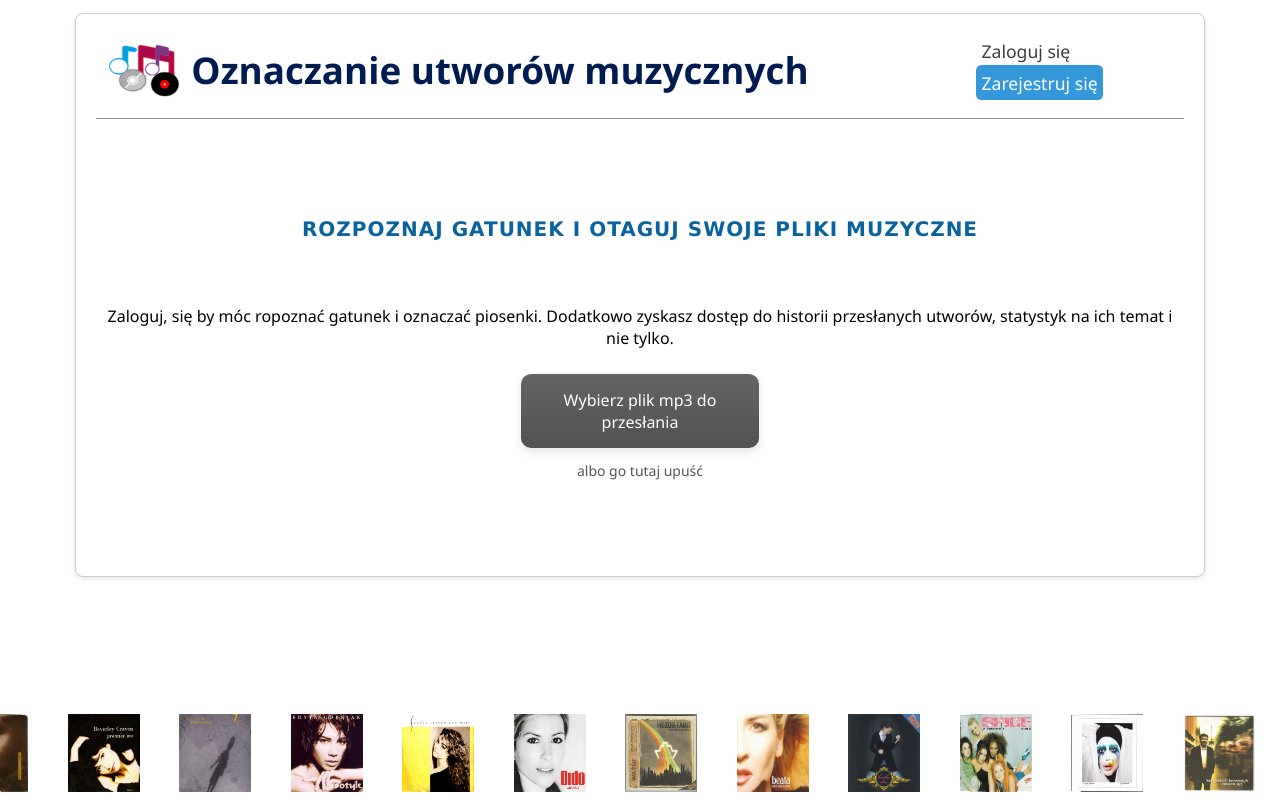
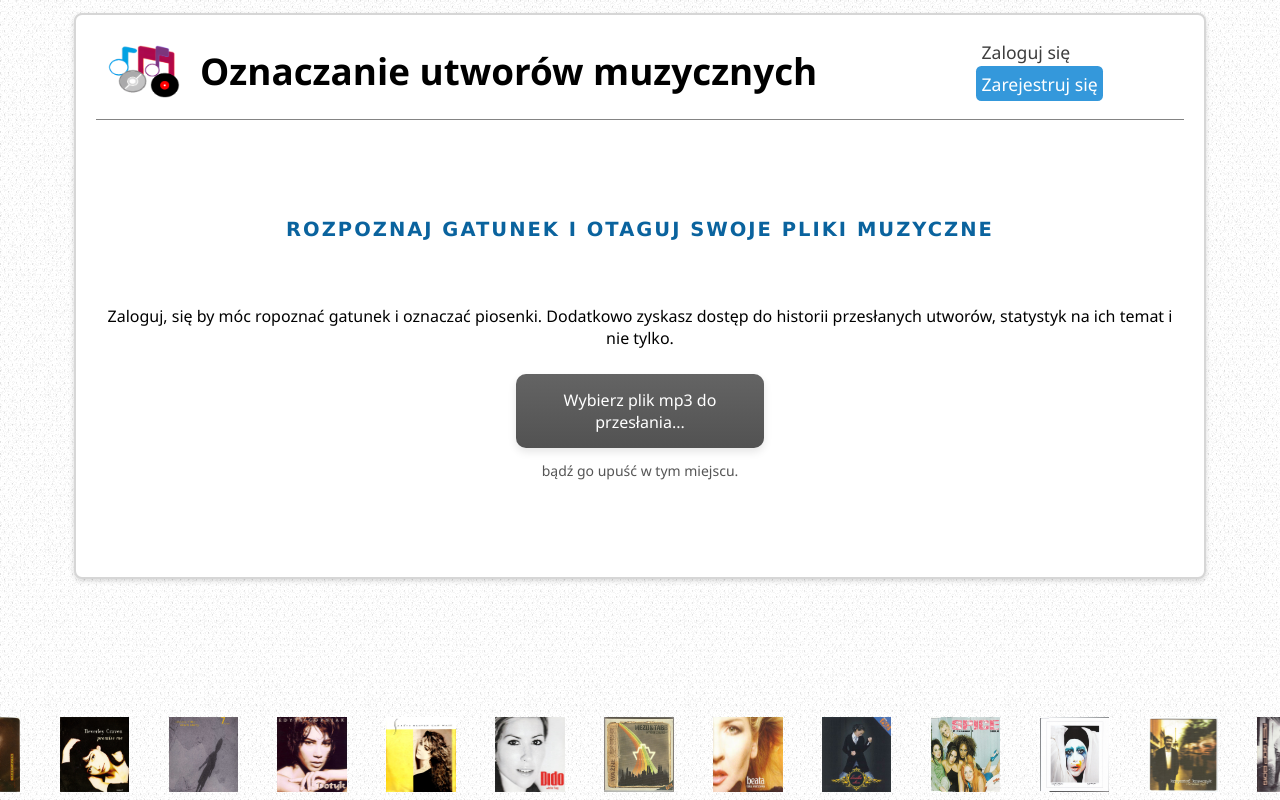
Before and after one commit to kamka5/music_genre_classification, a React (Create React App) app: page / in a window 1280 px wide. Built offline with nearby package versions, Linux system fonts and the light colour scheme; no server answers.

Commit message:
last fixes

```diff
--- a/package.json
+++ b/package.json
@@ -4,7 +4,6 @@
   "private": true,
   "dependencies": {
     "@canvasjs/charts": "^3.7.37",
-    "@canvasjs/react-charts": "^1.0.0",
     "@testing-library/jest-dom": "^5.17.0",
     "@testing-library/react": "^13.4.0",
     "@testing-library/user-event": "^13.5.0",
@@ -18,13 +17,10 @@
     "react-apexcharts": "^1.4.1",
     "react-audio-player": "^0.17.0",
     "react-bootstrap": "^2.9.2",
-    "react-chartjs-2": "^2.11.2",
-    "react-darkreader": "^1.5.6",
     "react-dom": "^18.2.0",
     "react-router-dom": "^6.21.0",
     "react-scripts": "5.0.1",
     "react-toggle-dark-mode": "^1.1.1",
-    "react-vis": "^1.12.1",
     "recharts": "^2.11.0",
     "styled-components": "^6.1.8",
     "web-vitals": "^2.1.4"
--- a/src/components/HomePage/Home.jsx
+++ b/src/components/HomePage/Home.jsx
@@ -249,11 +249,11 @@ const HomePage = () => {
               <div>
                 {isUploadSuccessMessageVisible && (
                   <div className={styles.successMessage}>
-                    Utwór o nazwie{" "}
+                    Plik o nazwie "{""}
                     <span className={styles.songTitle}>
                       {originalFilename}.mp3
-                    </span>{" "}
-                    został prawidłowo przesłany.
+                    </span>
+                    {""}" został prawidłowo przesłany.
                   </div>
                 )}
                 <h3 className={styles.editTagH3}>Edytuj Tagi:</h3>
--- a/src/components/HomePage/Home.module.css
+++ b/src/components/HomePage/Home.module.css
@@ -1,5 +1,6 @@
 body {
   font-family: 'Segoe UI', Tahoma, Geneva, Verdana, sans-serif;
+  background-image: url('../../assets/body_background.jpg');
 }
 
 .container {
@@ -7,10 +8,10 @@ body {
   margin: 50px auto;
   margin-top: 1%;
   padding: 20px;
-  border: 1px solid #ccc;
+  border: 2px solid #d6d6d6;
   border-radius: 8px;
   background-color: #fff;
-  box-shadow: 0 2px 5px rgba(0, 0, 0, 0.1);
+  box-shadow: 0 2px 5px rgba(0, 0, 0, 0.15);
 }
 
 .header {
@@ -30,7 +31,7 @@ body {
 .logo {
   width: 7%;
   height: auto;
-  margin-right: 1%;
+  margin-right: 2%;
 }
 
 h1 {
@@ -40,18 +41,22 @@ h1 {
 }
 
 .pageTitle {
-  color: #001b50;
+  color: #000000;
   font-size: 2.3em;
 }
 
 .h1Content {
   padding-top: 2%;
   padding-bottom: 5%;
-  color:#0a639e;
-  font-family:Verdana, Geneva, Tahoma, sans-serif;
-  letter-spacing: 1px;
-  font-size: 1.25em;
+  color: #0a639e;
+  font-family: Verdana, Geneva, Tahoma, sans-serif;
+  letter-spacing: 2px;
+  font-size: 1.22em;
+  font-weight: bold;
+  text-align: center;
+  text-transform: uppercase;
 }
+
 
 .nav {
   display: flex;
@@ -100,8 +105,8 @@ nav a:hover {
 
 .songTitle{
   font-family: Verdana, Geneva, Tahoma, sans-serif;
-  font-size: 0.95em;
-  color: #001d58;
+  font-size: 0.94em;
+  color: #001580;
 }
 
 .registerLink {
@@ -109,10 +114,13 @@ nav a:hover {
   padding: 0.3em;
   border-radius: 0.3em;
   text-decoration: none;
+  background-color: #3498db;
+  color: #fff;
 }
 
 .loginLink{
   padding: 0.3em 0.5em;
+  font-weight: 500;
 }
 
 .logoutLink, .myAccountLink{
@@ -120,14 +128,21 @@ nav a:hover {
   width: 115px;
 }
 
-.registerLink {
-  background-color: #3498db;
-  color: #fff;
+.registerLink:hover,
+.myAccountLink:hover {
+  background-color: #267fbb;
 }
 
 .registerLink:hover,
+.logoutLink:hover,
 .myAccountLink:hover {
-  background-color: #267fbb;
+  background-color: #2980b9;
+  box-shadow: 0 0 10px rgba(0, 0, 0, 0.3); /* Dodany efekt cienia podczas najechania */
+}
+
+.loginLink:hover{
+  box-shadow: 0 0 10px rgba(0, 0, 0, 0.3);
+  border-radius: 8px;
 }
 
 .albumCoversContainer {
@@ -143,7 +158,7 @@ nav a:hover {
 }
 
 .albumCover {
-  width: 5.5%;
+  width: 5.3%;
   flex: 0 0 auto;
   margin-right: 2%;
   margin-left: 1%;
--- a/src/components/LoginPage/Login.module.css
+++ b/src/components/LoginPage/Login.module.css
@@ -2,9 +2,10 @@
   width: 340px;
   margin: auto;
   padding: 20px;
-  border: 1px solid #ccc;
+  border: 2px solid #ccc;
   border-radius: 5px;
   margin-top: 50px;
+  background-color: rgb(242, 242, 242);
 }
 
 input {
--- a/src/components/MyAccountPage/MyAccount.jsx
+++ b/src/components/MyAccountPage/MyAccount.jsx
@@ -97,22 +97,49 @@ const MyAccountPage = () => {
   return (
     <div className={styles.container}>
       <Link to="/">Wróć do Strony Głównej</Link>
-      <h2>Moje Konto</h2>
+      <h2 style={{ marginTop: "4%" }}>Twoje dane</h2>
       {user ? (
         <div>
-          <p>Imię: {user.firstName}</p>
-          <p>Nazwisko: {user.lastName}</p>
-          <p>Email: {user.email}</p>
-          <p>Liczba przesłanych piosenek: {totalSongs}</p>{" "}
-          <p>
-            Konto założono: {new Date(accountCreationDate).toLocaleString()}
-          </p>{" "}
+          <div style={{ marginLeft: "1%", marginTop: "3%" }}>
+            <p>
+              <strong>Imię: </strong>
+              {user.firstName}
+            </p>
+            <p>
+              <strong>Nazwisko: </strong>
+              {user.lastName}
+            </p>
+            <p>
+              <strong>Email: </strong>
+              {user.email}
+            </p>
+            <p>
+              <strong>Liczba przesłanych piosenek: </strong>
+              {totalSongs}
+            </p>{" "}
+            <br />
+            <p>
+              Konto założono: {new Date(accountCreationDate).toLocaleString()}
+            </p>{" "}
+          </div>
           <br />
           <div>
             <br />
-            <h3>
+            <h2 style={{ textAlign: "center", marginBottom: "5%" }}>
               Najczęściej występujące gatunki na podstawie historii utworów
-            </h3>
+            </h2>
+            {genreFrequencyData.labels && (
+              <p
+                style={{
+                  textAlign: "center",
+                  color: "#333",
+                  marginTop: "-3%",
+                  marginBottom: "4%",
+                }}
+              >
+                Twój ulubiony gatunek: {genreFrequencyData.labels[0]}
+              </p>
+            )}
             <br />
             {genreFrequencyData &&
             genreFrequencyData.labels &&
@@ -135,7 +162,9 @@ const MyAccountPage = () => {
           <div>
             <br />
             <br />
-            <h2>Historia przesłanych piosenek:</h2>
+            <h2 style={{ marginTop: "4%", marginBottom: "5%" }}>
+              Historia przesłanych piosenek:
+            </h2>
             <SongList songs={uploadedSongs} onSongClick={handleSongClick} />
           </div>
         </div>
--- a/src/components/MyAccountPage/MyAccount.module.css
+++ b/src/components/MyAccountPage/MyAccount.module.css
@@ -2,9 +2,9 @@
   max-width: 750px;
   margin: 50px auto;
   padding: 20px;
-  border: 1px solid #ccc;
+  border: 2px solid #ccc;
   border-radius: 8px;
-  background-color: #fff;
+  background-color: #f7f7f7;
   box-shadow: 0 2px 5px rgba(0, 0, 0, 0.1);
 }
 
--- a/src/components/MyAccountPage/SongList.module.css
+++ b/src/components/MyAccountPage/SongList.module.css
@@ -37,7 +37,7 @@
 .songItem {
   padding: 8px;
   margin: 4px 0;
-  background-color: #f1f1f1;
+  background-color: #eaeaea;
   border-radius: 4px;
   cursor: pointer;
   transition: background-color 0.3s ease;
--- a/src/components/RegisterPage/Register.module.css
+++ b/src/components/RegisterPage/Register.module.css
@@ -4,9 +4,10 @@
   width: 340px;
   margin: auto;
   padding: 20px;
-  border: 1px solid #ccc;
+  border: 2px solid #ccc;
   border-radius: 5px;
   margin-top: 50px;
+  background-color: rgb(244, 244, 244);
 }
 
 input {
--- a/src/components/SongUploadForm/SongUpload.jsx
+++ b/src/components/SongUploadForm/SongUpload.jsx
@@ -89,11 +89,13 @@ const SongUploadForm = ({ onUploadComplete, isUserLoggedIn }) => {
           className={styles.customUploadButton}
           onClick={() => !isUserLoggedIn && navigate("/login")}
         >
-          {selectedFile ? selectedFile.name : "Wybierz plik mp3 do przesłania"}
+          {selectedFile
+            ? selectedFile.name
+            : "Wybierz plik mp3 do przesłania..."}
         </label>
         <br />
         {!selectedFile && (
-          <span className={styles.dropArea}>albo go tutaj upuść</span>
+          <span className={styles.dropArea}>bądź go upuść w tym miejscu.</span>
         )}
         <input
           type="file"
--- a/src/components/SongUploadForm/SongUpload.module.css
+++ b/src/components/SongUploadForm/SongUpload.module.css
@@ -36,17 +36,14 @@
   cursor: pointer;
   display: inline-block;
   border-radius: 10px;
-  transition: background-color 0.3s, box-shadow 0.3s; /* Dodaj efekt przejścia */
-
-  /* Gradient tła dla efektu głębokości */
+  transition: background-color 0.3s, box-shadow 0.3s;
   background-image: linear-gradient(to bottom, #646464, #525252);
-
-  box-shadow: 0 4px 8px rgba(0, 0, 0, 0.1); /* Dodaj cień */
+  box-shadow: 0 4px 8px rgba(0, 0, 0, 0.1);
 }
 
 .customUploadButton:hover {
-  background-color: #525252; /* Zmiana koloru po najechaniu */
-  box-shadow: 0 8px 16px rgba(0, 0, 0, 0.2); /* Zwiększenie cienia po najechaniu */
+  background-color: #444444;
+  box-shadow: 0 8px 16px rgba(0, 0.2, 0, 0.27);
 }
 
 
@@ -75,24 +72,24 @@
 }
 
 .dropArea {
-  color: #555; /* Kolor tekstu */
-  font-size: 14px; /* Rozmiar tekstu */
-  display: block; /* Ustawienie na blok, aby zająć całą szerokość dostępnej przestrzeni */
-  cursor: pointer; /* Zmiana kursora na wskaźnik, aby sygnalizować, że można kliknąć */
+  color: #555;
+  font-size: 14px;
+  display: block;
+  cursor: pointer;
   margin-top: 2%;
 }
 
 .dropArea:hover {
-  text-decoration: underline; /* Podkreślenie tekstu po najechaniu myszką */
+  text-decoration:double;
 }
 
 .container.dragging {
-  border: 2px dashed #3498db; /* Kolor obramowania podczas przeciągania */
+  border: 2px dashed #3498db;
 }
 
 .dropArea.dragging {
-  color: #3498db; /* Zmiana koloru tekstu podczas przeciągania */
-  font-weight: bold; /* Wytłuszczenie tekstu podczas przeciągania */
+  color: #3498db;
+  font-weight: bold;
 }
 
 .progressBar {
--- a/src/components/TaggedSongInfo/TaggedSongInfo.module.css
+++ b/src/components/TaggedSongInfo/TaggedSongInfo.module.css
@@ -2,7 +2,7 @@
   max-width: 900px;
   margin: 50px auto;
   padding: 20px;
-  border: 1px solid #ccc;
+  border: 2px solid #ccc;
   border-radius: 8px;
   background-color: #fff;
   box-shadow: 0 2px 5px rgba(0, 0, 0, 0.1);
@@ -22,7 +22,7 @@
 }
 
 .songInform{
-  padding-left: 11%;
+  padding-left: 10%;
 }
 
 h3 {
```
Also changed, not shown: src/assets/body_background.jpg (added), 1 other file (tests, documents, lock files or other folders).
